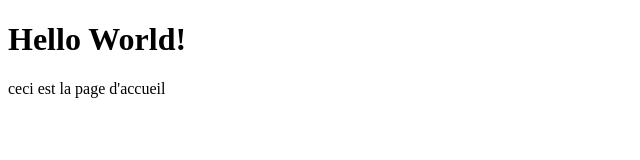
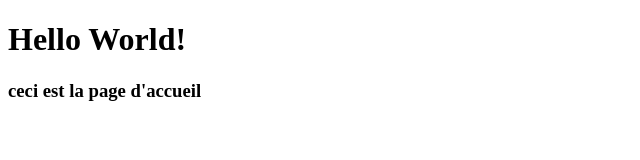
Before and after one commit to belzebuk/test2, a plain HTML site: page index.html in a window 1280 px wide. Shown: the whole page, without its empty margins (0-640 px from the left). Drawn offline with Linux system fonts and the light colour scheme.

Commit message:
ajout h3 index

```diff
--- a/index.html
+++ b/index.html
@@ -7,7 +7,7 @@
 <body>
 	<h1>Hello World!</h1>
 
-	<p>ceci est la page d'accueil</p>
+	<h3>ceci est la page d'accueil</h3>
 
 </body>
 </html>
```
